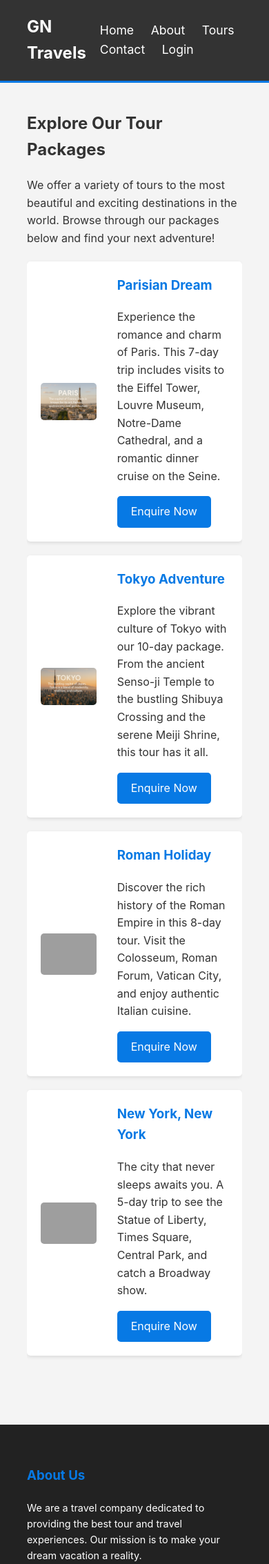
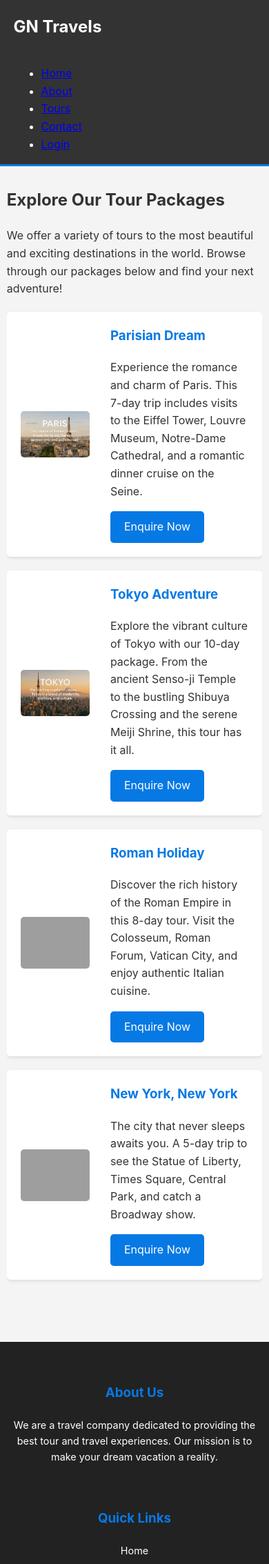
Before and after one commit to Neeru2001/T_T, a Flask app: page /tours in a window 390 px wide. Shown: the top 2267 px of the page at 69% size. Run offline with Flask 3, Linux system fonts and the light colour scheme; grey boxes are pictures that could not be loaded.

Commit message:
Update style.css

```diff
--- a/static/css/style.css
+++ b/static/css/style.css
@@ -24,11 +24,12 @@
 }
 
 nav {
-    width: 80%;
+    width: 90%; /* Adjusted for smaller screens */
     margin: auto;
     display: flex;
     justify-content: space-between;
     align-items: center;
+    flex-wrap: wrap; /* Allow items to wrap */
 }
 
 nav .logo a {
@@ -36,26 +37,85 @@
     text-decoration: none;
     font-size: 1.5rem;
     font-weight: bold;
+    padding: 10px 0; /* Add padding for better touch target */
 }
 
-nav ul {
+nav .nav-list { /* Target the specific ul with class nav-list */
     padding: 0;
     list-style: none;
+    display: flex; /* Keep as flex for larger screens */
+    margin: 0;
 }
 
-nav ul li {
+nav .nav-list li {
     display: inline;
     margin-left: 20px;
 }
 
-nav a {
+nav .nav-list a {
     color: #fff;
     text-decoration: none;
     font-size: 1.1rem;
+    padding: 10px 0; /* Add padding for better touch target */
 }
 
-nav a:hover {
+nav .nav-list a:hover {
     color: #0779e4;
+}
+
+/* Responsive Navigation */
+.menu-toggle {
+    display: none; /* Hidden by default on larger screens */
+}
+
+@media (max-width: 768px) {
+    nav {
+        flex-direction: column; /* Stack items vertically */
+        align-items: flex-start; /* Align items to the start */
+    }
+
+    nav .nav-list { /* Target the specific ul with class nav-list */
+        flex-direction: column; /* Stack menu items vertically */
+        width: 100%;
+        display: none; /* Hide by default, will be toggled by JS if a hamburger menu is implemented */
+    }
+
+    nav .nav-list.show { /* Class to show the menu */
+        display: flex;
+    }
+
+    nav .nav-list li {
+        margin: 0;
+        width: 100%;
+        text-align: center;
+        border-bottom: 1px solid #555; /* Separator for stacked items */
+    }
+
+    nav .nav-list li:last-child {
+        border-bottom: none;
+    }
+
+    nav .nav-list a {
+        display: block; /* Make links full width */
+        padding: 15px 0;
+    }
+
+    /* Hamburger icon */
+    .menu-toggle {
+        display: block; /* Show hamburger icon on small screens */
+        color: #fff;
+        font-size: 1.5rem;
+        cursor: pointer;
+        padding: 10px;
+    }
+}
+
+/* General Container Adjustment */
+@media (max-width: 768px) {
+    .container {
+        width: 95%; /* More width on small screens */
+        padding: 10px 0;
+    }
 }
 
 /* Main Content */
@@ -71,11 +131,18 @@
 }
 
 .footer-container {
-    width: 80%;
+    width: 90%; /* Adjusted for smaller screens */
     margin: auto;
     display: grid;
     grid-template-columns: repeat(auto-fit, minmax(250px, 1fr));
     gap: 30px;
+}
+
+@media (max-width: 768px) {
+    .footer-container {
+        grid-template-columns: 1fr; /* Stack columns on small screens */
+        text-align: center;
+    }
 }
 
 .footer-section h3 {
@@ -201,6 +268,12 @@
     margin-top: 20px;
 }
 
+@media (max-width: 768px) {
+    .tour-grid {
+        grid-template-columns: 1fr; /* Single column on small screens */
+    }
+}
+
 .tour-card {
     background: #fff;
     border: 1px solid #ddd;
@@ -230,6 +303,12 @@
     grid-template-columns: repeat(auto-fit, minmax(250px, 1fr));
     gap: 10px;
     margin-top: 20px;
+}
+
+@media (max-width: 768px) {
+    .gallery-grid {
+        grid-template-columns: repeat(auto-fit, minmax(150px, 1fr)); /* Adjust column size for small screens */
+    }
 }
 
 .gallery-item {
@@ -283,6 +362,12 @@
     grid-template-columns: 1fr 1fr;
     gap: 40px;
     margin-top: 20px;
+}
+
+@media (max-width: 768px) {
+    .contact-container {
+        grid-template-columns: 1fr; /* Stack columns on small screens */
+    }
 }
 
 .contact-form form {
```
